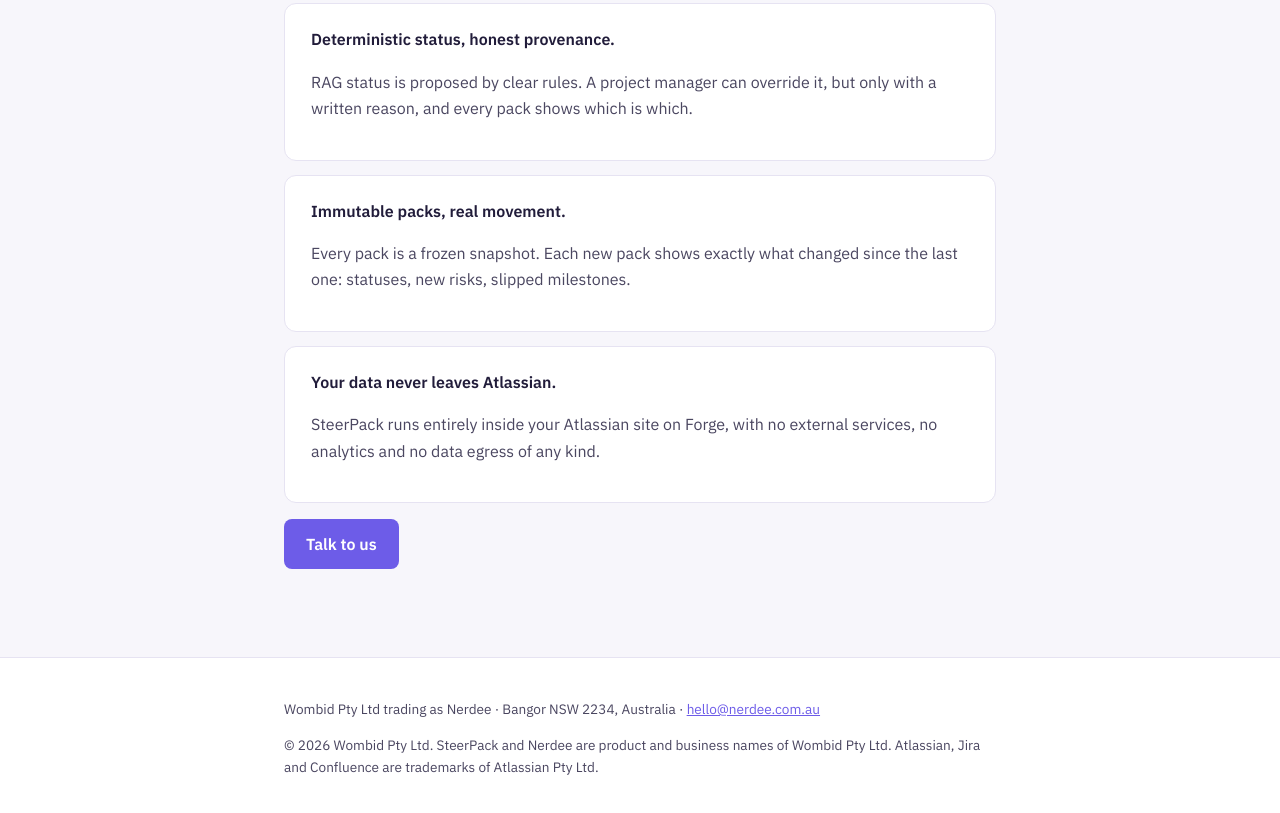
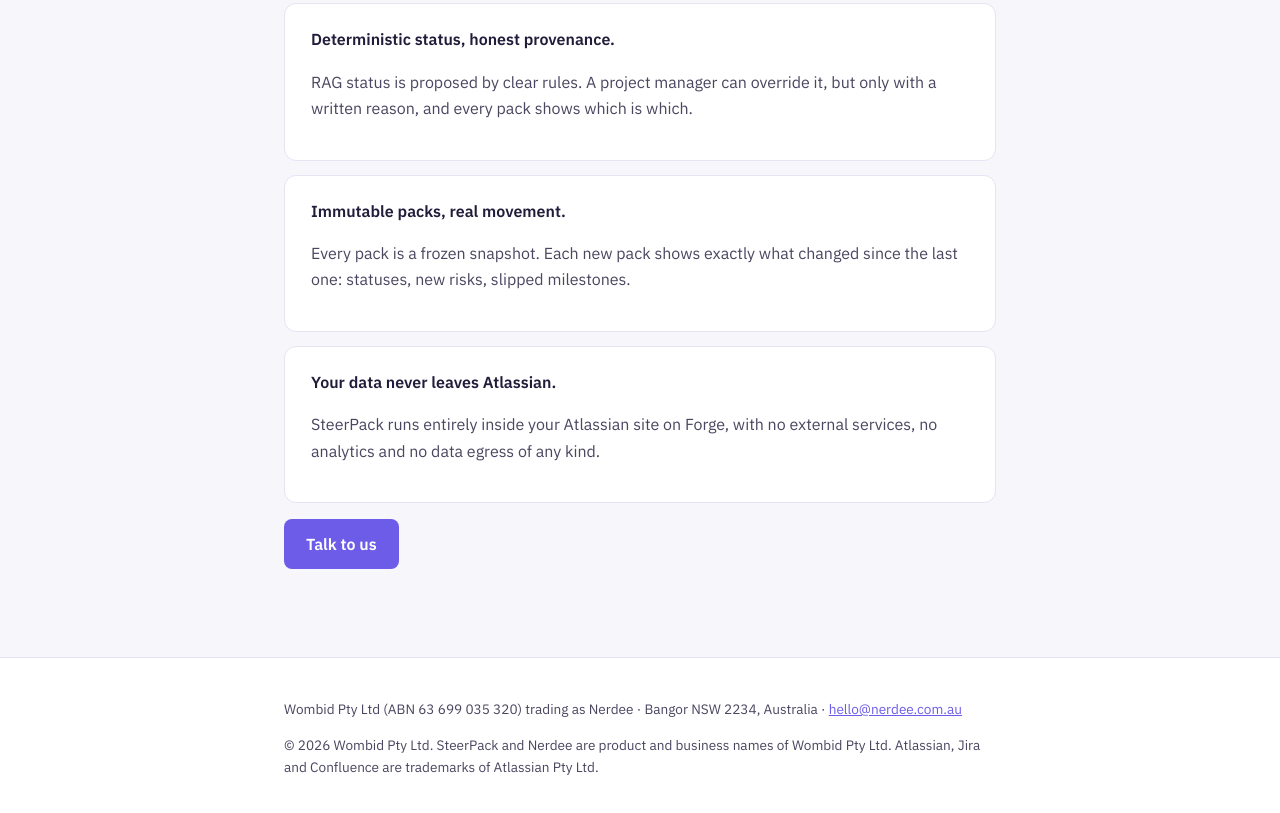
Before and after one commit to Wombid/nerdee-site, a plain HTML site: page public/index.html in a window 1280 px wide. Shown: the part 377-1190 px from the top of the page. Drawn offline with Linux system fonts and the light colour scheme.

Commit message:
Add Wombid ABN to site footer

```diff
--- a/public/index.html
+++ b/public/index.html
@@ -26,4 +26,4 @@
 <div class="card"><strong>Immutable packs, real movement.</strong><p>Every pack is a frozen snapshot. Each new pack shows exactly what changed since the last one: statuses, new risks, slipped milestones.</p></div>
 <div class="card"><strong>Your data never leaves Atlassian.</strong><p>SteerPack runs entirely inside your Atlassian site on Forge, with no external services, no analytics and no data egress of any kind.</p></div>
 <p><a class="btn" href="mailto:hello@nerdee.com.au">Talk to us</a></p>
-</div></main><footer><div class="wrap"><p>Wombid Pty Ltd trading as Nerdee · Bangor NSW 2234, Australia · <a href="mailto:hello@nerdee.com.au">hello@nerdee.com.au</a></p><p>© 2026 Wombid Pty Ltd. SteerPack and Nerdee are product and business names of Wombid Pty Ltd. Atlassian, Jira and Confluence are trademarks of Atlassian Pty Ltd.</p></div></footer></body></html>
+</div></main><footer><div class="wrap"><p>Wombid Pty Ltd (ABN 63 699 035 320) trading as Nerdee · Bangor NSW 2234, Australia · <a href="mailto:hello@nerdee.com.au">hello@nerdee.com.au</a></p><p>© 2026 Wombid Pty Ltd. SteerPack and Nerdee are product and business names of Wombid Pty Ltd. Atlassian, Jira and Confluence are trademarks of Atlassian Pty Ltd.</p></div></footer></body></html>
```
Also changed, not shown: public/privacy.html (+1 -1 lines), public/support.html (+1 -1 lines), public/terms.html (+1 -1 lines).
